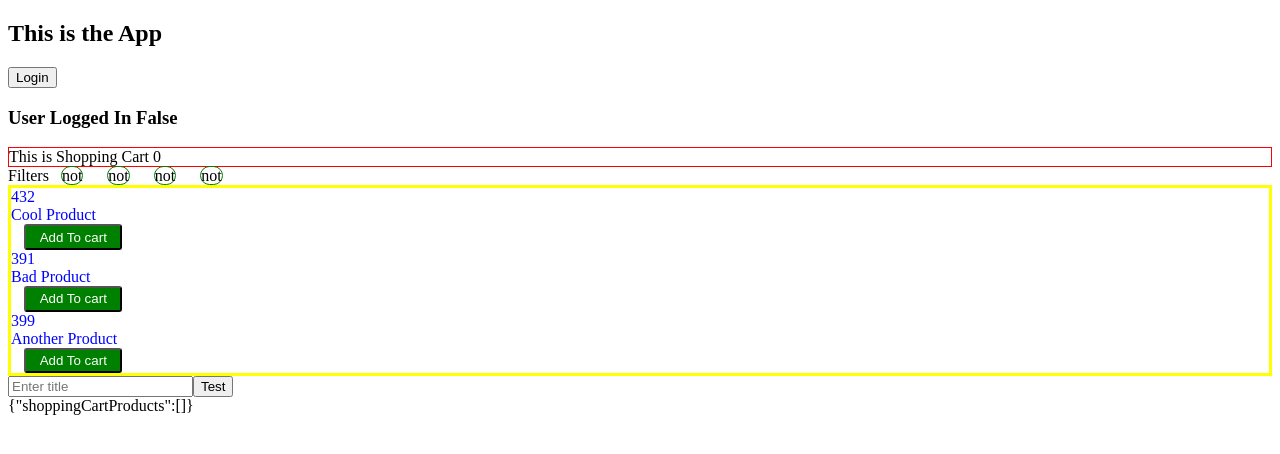
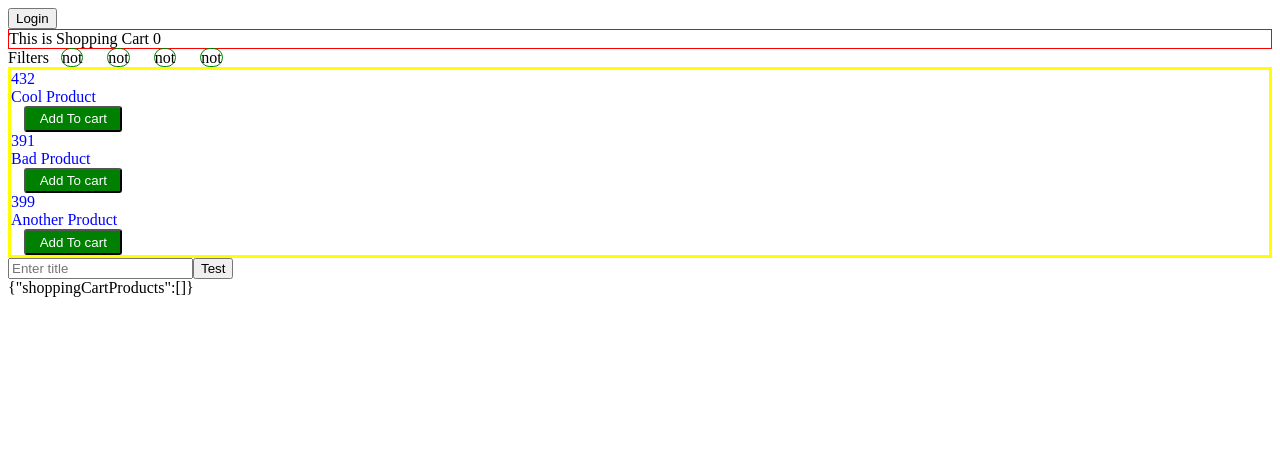
Before and after one commit to TshepzMogapi/react-js-base, a React (Create React App) app: page / in a window 1280 px wide. Shown: the top 454 px of the page. Built offline with nearby package versions, Linux system fonts and the light colour scheme.

Commit message:
make context dynamic

```diff
--- a/src/App.js
+++ b/src/App.js
@@ -108,8 +108,17 @@
 
   return (
     <div>
-      <AuthContext.Provider>
-        <Header></Header>
+      <AuthContext.Provider value={{isLoggedIn: isLoggedIn,
+      onLogout: logout
+      }}>
+        {isLoggedIn && (
+        <Header/>
+        )}
+
+         {!isLoggedIn && (
+        <button onClick={login}>Login</button>
+        )}
+
         <main>
           <ShoppingCart
             products={productsState.shoppingCartProducts}
--- a/src/components/Header.js
+++ b/src/components/Header.js
@@ -1,30 +1,16 @@
-import { useState, useEffect, useReducer } from 'react';
-
+import { useContext } from 'react';
+import AuthContext from '../store/auth-context';
 const Header = (props) => {
 
-  const [isLoggedIn, setIsLoggedIn] = useState(false);
-
-
-
-  const login = () => {
-    localStorage.setItem('currentUser', 1);
-    setIsLoggedIn(true);
-  };
-
-  const logout = () => {
-    setIsLoggedIn(false);
-    localStorage.removeItem('currentUser');
-  };
+  const ctx = useContext(AuthContext);
 
     return (
       <>
       <h2>This is the App</h2>
-        <button onClick={isLoggedIn ? logout : login}>
-          {' '}
-          {isLoggedIn ? 'Logout' : 'Login'}
+      <button onClick={ctx.onLogout}>
+        Logout
       </button>
-
-        <h3>User Logged In {isLoggedIn ? 'True' : 'False'} </h3>
+      <h3>User Logged In {ctx.isLoggedIn ? 'True' : 'False'} </h3>
       </>
     )
 };
```
Lines whose indentation alone changed are shown as unchanged.
